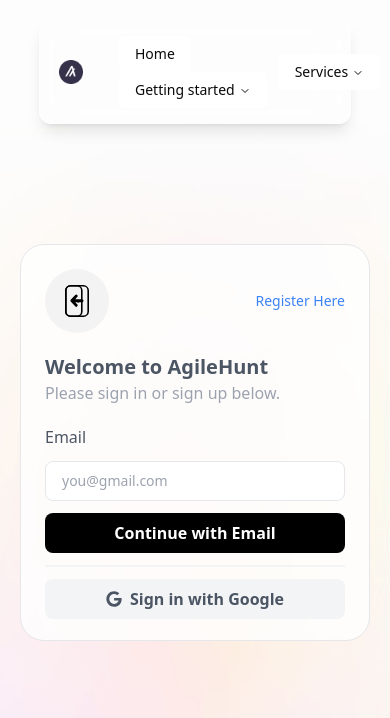
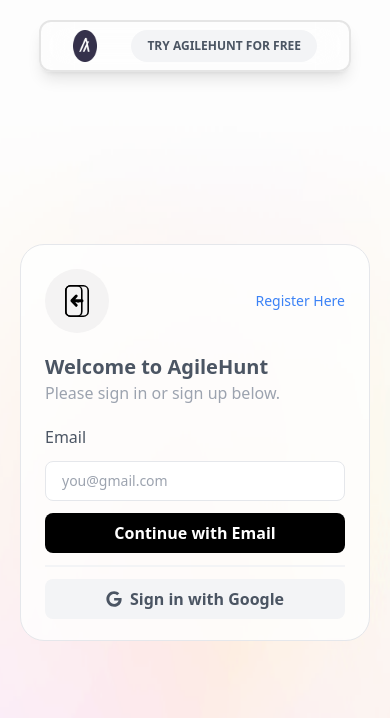
Before and after one commit to abhishek-kumar-91/agileHunter, a Next.js app: page /signin in a window 390 px wide. Shown: the top 718 px of the page. Built offline with nearby package versions, Linux system fonts and the light colour scheme.

Commit message:
Fix: Navbar responsive

```diff
--- a/src/components/Navbar.tsx
+++ b/src/components/Navbar.tsx
@@ -54,11 +54,12 @@
 
 export function Navbar() {
   return (
-    <div className="w-[80%] flex justify-between items-center fixed backdrop-blur-lg bg-white/30 mx-[10%] mt-5 py-4 px-8 rounded-xl shadow-lg">
 
-      <NavigationMenu>
+    <div className="w-[80%]  border-2 flex md:justify-between md:items-center fixed backdrop-blur-lg bg-white/30 mx-[10%] mt-5 py-2 px-8 rounded-xl shadow-lg">
+            <Image src={"/images/navlogo.png"} alt="logo" width={24} height={24} className="mr-6 " />
+    <div className="hidden md:flex md:justify-center w-full">
+    <NavigationMenu>
       <NavigationMenuList>
-      <Image src={"/images/navlogo.png"} alt="logo" width={24} height={24} className="mr-6" />
         <NavigationMenuItem>
         <Link href="/" legacyBehavior passHref>
             <NavigationMenuLink className={navigationMenuTriggerStyle()}>
@@ -124,8 +125,12 @@
       </NavigationMenuList>
     </NavigationMenu>
 
-    <Link href={"/signin"}>
-              <button className="bg-gray-100 font-bold duration-300 hover:bg-gray-500 hover:text-white py-3 px-4 text-xs text-gray-600 rounded-full">TRY AGILEHUNT FOR FREE</button>
+
+
+
+    </div>
+      <Link href={"/signin"} className="w-full md:w-[25%] flex justify-end">
+              <button className="bg-gray-100 font-bold duration-300 hover:bg-gray-500 hover:text-white py-2 px-4 text-xs text-gray-600 rounded-full">TRY AGILEHUNT FOR FREE</button>
     </Link>
     </div>
   )
```
